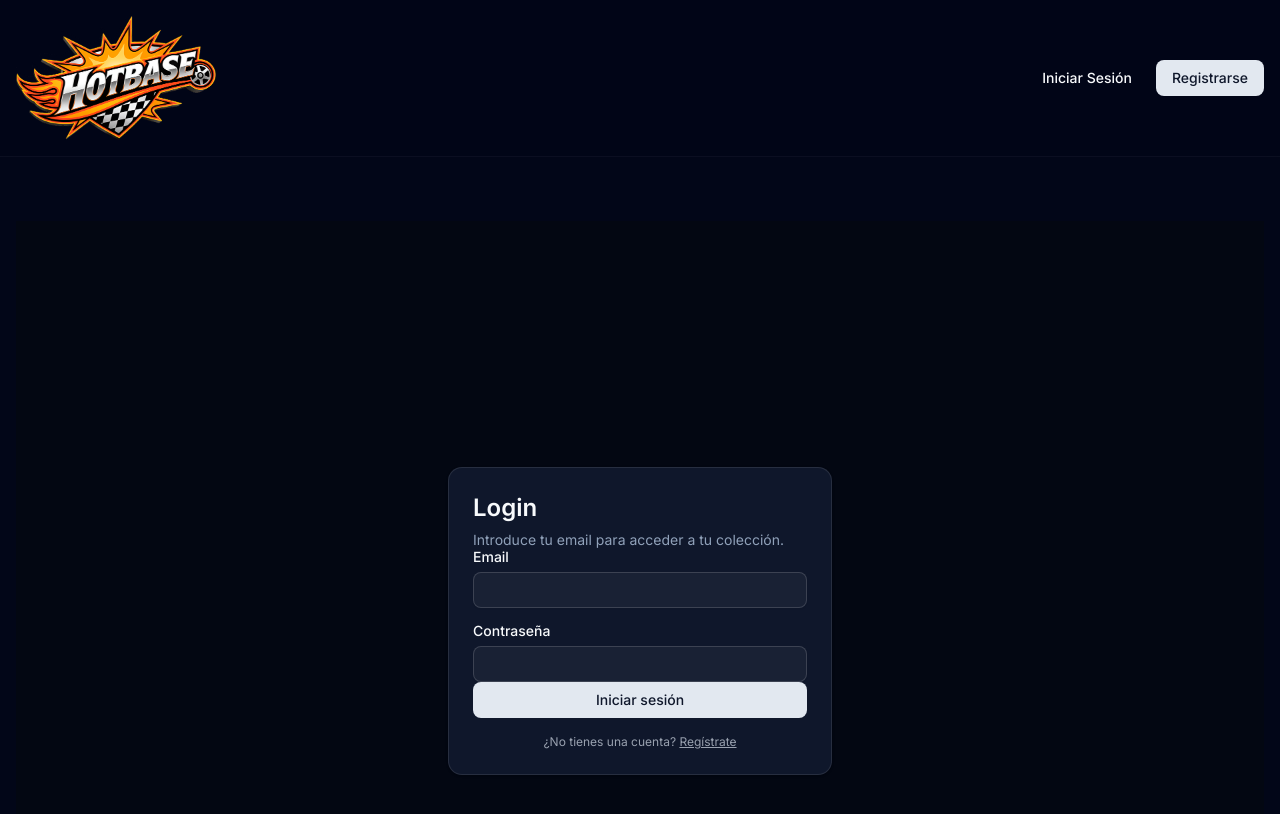
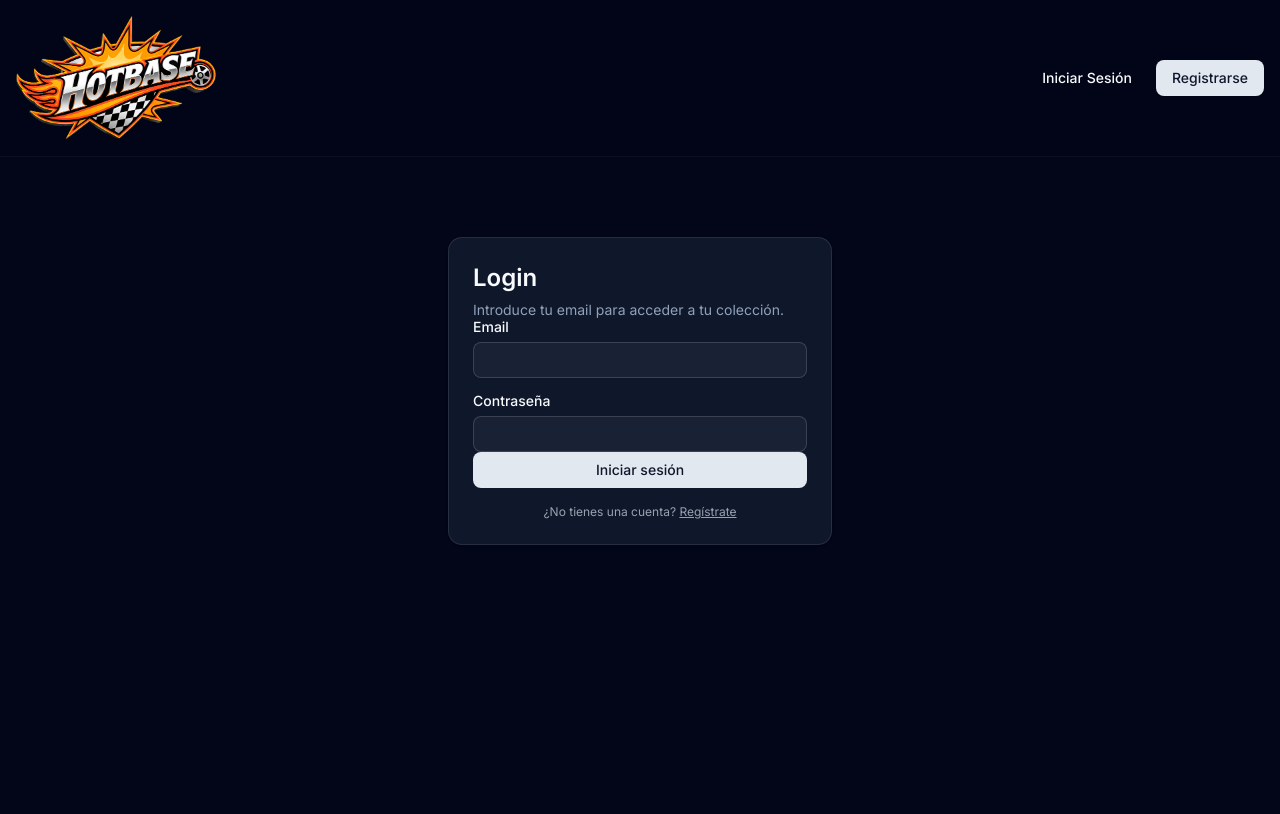
Before and after one commit to neo3kk/hotbase, a Next.js app: page /login in a window 1280 px wide. Shown: the top 814 px of the page. Built offline with nearby package versions, Linux system fonts and the light colour scheme; no server answers.

Commit message:
Cambios en el diseño de las páginas de login, signup y profile

```diff
--- a/src/app/(auth)/login/page.tsx
+++ b/src/app/(auth)/login/page.tsx
@@ -2,7 +2,7 @@ import { LoginForm } from './_components/login-form';
 
 export default function LoginPage() {
   return (
-    <div className="flex min-h-screen items-center justify-center bg-gray-950 p-4">
+    <div className="flex items-center justify-center p-4">
       <LoginForm />
     </div>
   );
--- a/src/app/(auth)/signup/page.tsx
+++ b/src/app/(auth)/signup/page.tsx
@@ -2,7 +2,7 @@ import { SignUpForm } from './_components/signup-form';
 
 export default function SignUpPage() {
   return (
-    <div className="flex min-h-screen items-center justify-center bg-gray-950 p-4">
+    <div className="flex items-center justify-center p-4">
       <SignUpForm />
     </div>
   );
--- a/src/app/dashboard/profile/page.tsx
+++ b/src/app/dashboard/profile/page.tsx
@@ -1,6 +1,7 @@
 import { createClient } from "@/lib/supabase/server";
 import { notFound } from "next/navigation";
 import { UpdateProfileForm } from "./_components/update-profile-form";
+import { UserAvatar } from "@/components/user-avatar";
 
 export default async function ProfilePage() {
   const supabase = createClient();
@@ -22,7 +23,10 @@ export default async function ProfilePage() {
 
   return (
     <div className="container mx-auto max-w-xl py-8">
-      <div className="space-y-2 mb-8">
+      <div className="space-y-2 mb-8 text-center">
+        <div className="flex justify-center mb-4">
+          <UserAvatar />
+        </div>
         <h1 className="text-3xl font-bold">Tu Perfil</h1>
         <p className="text-gray-400">
           Actualiza tu nombre de usuario y avatar.
```
